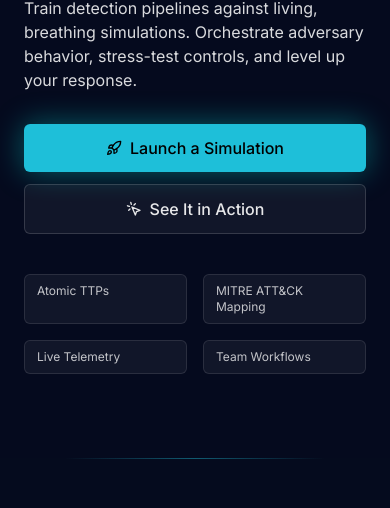
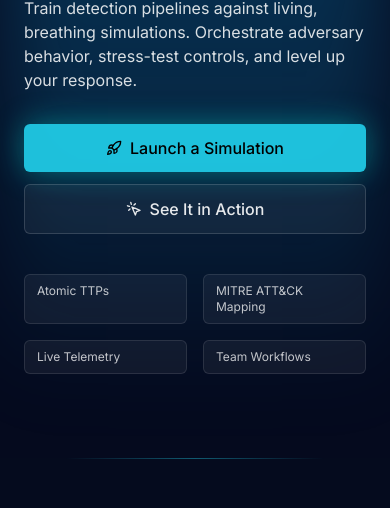
Before and after one commit to flamesuserresource3/frontend-repo_mjesz63g_74fqn7, a React (Vite) app: page / in a window 390 px wide. Shown: the part 302-810 px from the top of the page. Built offline with nearby package versions, Linux system fonts and the light colour scheme; a web font is replaced by a local one.

Commit message:
Update project prj_mjesz63g - 2025-11-04T16:20:48.996Z

```diff
--- a/src/components/Hero.jsx
+++ b/src/components/Hero.jsx
@@ -43,7 +43,7 @@ function CursorTrail() {
           vy: (Math.random() - 0.5) * 0.5,
           life: 0.9,
           size: 0.8 + Math.random() * 1.2,
-          hue: 185 + Math.random() * 40, // cyan/blue
+          hue: 200 + Math.random() * 20, // sky/cyan range
         });
       }
     };
@@ -69,11 +69,10 @@ function CursorTrail() {
 
     const loop = () => {
       rafRef.current = requestAnimationFrame(loop);
-      // fade with slightly stronger alpha for quicker decay (more translucent overall)
+      // translucent fade
       ctx.fillStyle = 'rgba(5, 11, 30, 0.25)';
       ctx.fillRect(0, 0, canvas.width, canvas.height);
 
-      // update & draw
       for (let i = particles.current.length - 1; i >= 0; i--) {
         const p = particles.current[i];
         p.x += p.vx;
@@ -85,7 +84,7 @@ function CursorTrail() {
           particles.current.splice(i, 1);
           continue;
         }
-        const alpha = Math.max(0, Math.min(0.55, p.life));
+        const alpha = Math.max(0, Math.min(0.5, p.life));
         const grad = ctx.createRadialGradient(p.x, p.y, 0, p.x, p.y, p.size * 5);
         grad.addColorStop(0, `hsla(${p.hue}, 100%, 70%, ${alpha})`);
         grad.addColorStop(1, 'hsla(200, 100%, 50%, 0)');
@@ -124,10 +123,10 @@ export default function Hero() {
 
   return (
     <section className="relative min-h-[90vh] lg:min-h-screen overflow-hidden">
-      {/* Spline 3D background cover */}
+      {/* Spline 3D background cover (new sky blue asset) */}
       <div className="absolute inset-0">
         <Spline
-          scene="https://prod.spline.design/hinHjJppKaZFIbCr/scene.splinecode"
+          scene="https://prod.spline.design/pVLJXSVq3zyQq0OD/scene.splinecode"
           style={{ width: '100%', height: '100%' }}
         />
       </div>
@@ -137,15 +136,15 @@ export default function Hero() {
 
       {/* Soft gradient vignettes that don't block interaction */}
       <div className="pointer-events-none absolute inset-0">
-        <div className="absolute -top-32 -left-32 h-80 w-80 bg-cyan-500/6 blur-3xl rounded-full" />
-        <div className="absolute bottom-0 right-0 h-96 w-96 bg-blue-500/6 blur-3xl rounded-full" />
+        <div className="absolute -top-32 -left-32 h-80 w-80 bg-sky-400/10 blur-3xl rounded-full" />
+        <div className="absolute bottom-0 right-0 h-96 w-96 bg-blue-500/10 blur-3xl rounded-full" />
         <div className="absolute inset-0 bg-gradient-to-b from-black/40 via-transparent to-black/70" />
       </div>
 
       {/* Cursor particle trail overlay (already pointer-events-none) */}
       <CursorTrail />
 
-      {/* Foreground content */}
+      {/* Foreground content with blue backdrop behind text */}
       <div
         ref={contentRef}
         onMouseMove={onMouseMove}
@@ -153,8 +152,14 @@ export default function Hero() {
       >
         <div
           style={{ transform: `translate3d(${parallax.x}px, ${parallax.y}px, 0)` }}
-          className="transition-transform duration-150 will-change-transform"
+          className="relative transition-transform duration-150 will-change-transform"
         >
+          {/* Blue glow panel behind the text */}
+          <div className="pointer-events-none absolute -inset-x-6 -inset-y-6 md:-inset-x-10 md:-inset-y-10 z-0">
+            <div className="mx-auto max-w-3xl h-full rounded-[28px] bg-gradient-to-b from-sky-500/30 via-sky-500/20 to-transparent blur-2xl" />
+          </div>
+
+          <div className="relative z-10">
             <div className="inline-flex items-center gap-2 rounded-full bg-white/6 backdrop-blur px-3 py-1 text-xs md:text-sm border border-white/10">
               <Shield className="h-3.5 w-3.5 text-cyan-300" />
               <span className="text-cyan-200/90">ThreatSim</span>
@@ -193,6 +198,7 @@ export default function Hero() {
             </div>
           </div>
         </div>
+      </div>
     </section>
   );
 }
```
Also changed, not shown: 1 other file (tests, documents, lock files or other folders). Lines whose indentation alone changed are shown as unchanged.
